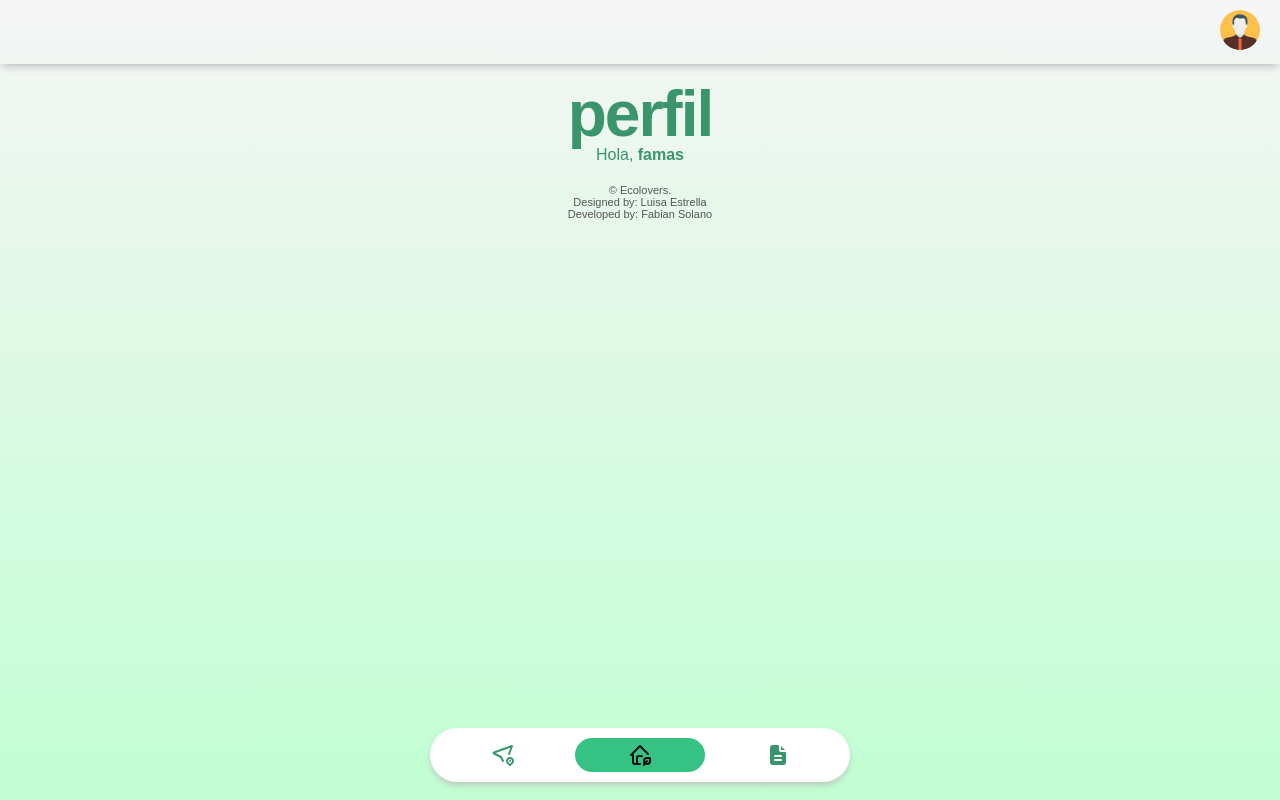
After one commit to MEPPERDONAS/ECOLOVERS, a Flask app: page /perfil in a window 1280 px wide. The commit adds this page. Run offline with Flask 3, Linux system fonts and the light colour scheme; a user stored in the database is signed in; some libraries are stand-ins or nearby versions.

Commit message:
acualizaciones de perfiles

```diff
--- a/app.py
+++ b/app.py
@@ -486,6 +486,11 @@ def tips():
     tips_list = [{'slug': s, 'title': GUIDES[s]['title'], 'tips': GUIDES[s]['tips']} for s in GUIDE_SLUGS if s in GUIDES]
     return render_template('tips.html', tips_by_category=tips_list, user=session.get('user'))
 
+@app.route('/perfil')
+@login_required
+def perfil():
+    return render_template('profile.html', user=session.get('user'))
+
 @app.route('/login', methods=['GET', 'POST'])
 def login():
     if request.method == 'POST':
--- a/static/styles.css
+++ b/static/styles.css
@@ -324,8 +324,14 @@ h1 span { color: var(--accent); }
   max-width: fit-content;
   font-weight: bold;
 }
+.btn-cls{
+  border:none;
+}
 
-.btn-primary { border-color: var(--accent); color: var(--accent); }
+.btn-primary { border-color: var(--accent); color: var(--accent);
+  animation: glow-reciclaje 3s infinite alternate;
+  transition: transform 0.2s ease;
+}
 .btn-primary:hover { background: var(--accent); color: #000; }
 
 .btn-danger { border-color: #ff4444; color: #ff4444; }
@@ -350,6 +356,11 @@ h1 span { color: var(--accent); }
   position: relative;
   transition: border-color 0.2s;
   animation: fadeIn 0.3s ease;
+  padding: 5px;
+}
+.image-card img {
+  border-radius: 4px;
+  width: auto;
 }
 
 @keyframes fadeIn {
@@ -611,7 +622,8 @@ h1 span { color: var(--accent); }
 
 #camera-video {
   width: 100%;
-  height: 260px;
+  max-height: 360px;
+  height: 100%;
   object-fit: cover;
   display: block;
 }
@@ -796,7 +808,6 @@ h1 span { color: var(--accent); }
 @media (max-width: 720px) {
   .camera-footer {
     flex-direction: column;
-    align-items: flex-start;
   }
 
   header{
@@ -923,6 +934,7 @@ footer {
   padding: 0 16px;
   font-weight: 700;
   color: #101010;
+  background: var(--accent2);
 }
 
 .camera-dock {
@@ -987,13 +999,11 @@ main {
   }
 
   .camera-dock {
-    bottom: 80px;
+    bottom: 20px;
     width: calc(100% - 16px);
+
   }
 
-  #camera-video {
-    height: 220px;
-  }
 }
 
 .btn-history {
@@ -1201,7 +1211,7 @@ main {
   display: flex;
   gap: 8px;
   align-items: center;
-  justify-content: space-between;
+  justify-content: end;
 }
 
 #switch-camera:disabled {
@@ -1229,3 +1239,75 @@ main {
 /* Opcional: Retraso para que no aparezcan todos al mismo tiempo */
 .retraso-1 { animation-delay: 0.2s; }
 .retraso-2 { animation-delay: 0.4s; }
+
+.header {
+    display: flex;
+    justify-content: flex-end;
+    padding: 10px 20px;
+}
+
+.profile-menu {
+    position: relative;
+}
+
+.profile-img {
+    width: 40px;
+    height: 40px;
+    border-radius: 50%;
+    cursor: pointer;
+    transition: transform 0.2s ease;
+}
+
+.profile-img:hover {
+    transform: scale(1.05);
+}
+
+.dropdown-menu {
+    position: absolute;
+    top: 50px;
+    right: 0;
+    width: 180px;
+    background: white;
+    border-radius: 12px;
+    box-shadow: 0 8px 20px rgba(0,0,0,0.15);
+    padding: 10px 0;
+    display: none;
+    flex-direction: column;
+    z-index: 100;
+}
+
+.dropdown-menu a {
+    padding: 10px 15px;
+    text-decoration: none;
+    color: #333;
+    display: flex;
+    font-size: 14px;
+    transition: background 0.2s;
+    align-items: center;
+    gap: 10px;
+}
+
+.dropdown-menu a:hover {
+    background: #f5f5f5;
+}
+
+.dropdown-menu hr {
+    border-top: 1px solid #eee;
+
+}
+.espacio {
+    height: 90px;
+  }
+
+  @keyframes glow-reciclaje {
+  0% {
+    box-shadow: 0 0 5px var(--accent);
+  }
+  50% {
+    box-shadow: 0 0 15px var(--accent2);
+    scale: 1.02;
+  }
+  100% {
+    box-shadow: 0 0 5px var(--accent);
+}
+  }
--- a/templates/base.html
+++ b/templates/base.html
@@ -9,12 +9,26 @@
 </head>
 
 <body>
-    <header>
-        <div class="profileimg">
-            <img src="{{ url_for('static', filename='profileicon.png') }}" alt="Profileimg">
+<header class="header">
+    <div class="profile-menu">
+        <img
+            src="{{ url_for('static', filename='profile2.jpg') }}"
+            alt="Profile"
+            class="profile-img"
+            onclick="toggleMenu()"
+        >
+
+        <div id="dropdownMenu" class="dropdown-menu">
+            <a href="/perfil"><span>👤</span> Perfil</a>
+            <a href="/historial"><span>⚙️</span> Configuración</a>
+            <hr>
+            <a href="{{ url_for('logout') }}" class="logout">
+                <span>{% include 'icons/logout-2.svg' %}</span>
+                Cerrar sesión
+            </a>
         </div>
-        <a class="btn btn-ghost btn-logout" href="{{ url_for('logout') }}">{% include 'icons/logout-2.svg' %}</a>
-    </header>
+    </div>
+</header>
     {% block content %}{% endblock %}
 
     <nav class="floating-island" aria-label="Accesos rapidos">
@@ -45,5 +59,19 @@
 
 </body>
 
+<script>
+function toggleMenu() {
+    const menu = document.getElementById("dropdownMenu");
+    menu.style.display = menu.style.display === "flex" ? "none" : "flex";
+}
 
+window.addEventListener("click", function(e) {
+    const menu = document.getElementById("dropdownMenu");
+    const profile = document.querySelector(".profile-img");
+
+    if (!profile.contains(e.target) && !menu.contains(e.target)) {
+        menu.style.display = "none";
+    }
+});
+</script>
 </html>
--- a/templates/index.html
+++ b/templates/index.html
@@ -7,6 +7,7 @@
 <div class="container">
   <div class="header-logo">
     <img src="{{ url_for('static', filename='LOGO.PNG') }}" alt="ecoloverlogo">
+  </div>
 
     <div class="user-info">
       <span> Hola, <strong>{{ user }}</strong></span>
@@ -122,8 +123,7 @@
 <div class="camera-dock" id="camera-dock" hidden>
   <div class="camera-dock-head">
     <div class="camera-dock-actions">
-      <button class="btn btn-ghost" id="switch-camera" type="button">Cambiar camara</button>
-      <button class="btn btn-ghost" id="close-camera-dock" type="button">✖</button>
+      <button class="btn btn-ghost btn-cls" id="close-camera-dock" type="button">✖</button>
     </div>
   </div>
   <div class="camera-body">
--- a/templates/login.html
+++ b/templates/login.html
@@ -9,6 +9,7 @@
 <body>
 
 <div class="container">
+  <div class="espacio"></div>
   <div class="header-logo">
       <img src="{{ url_for('static', filename='LOGO.PNG') }}" alt="ecoloverlogo">
 
--- /dev/null
+++ b/templates/profile.html
@@ -0,0 +1,11 @@
+{% extends "base.html" %}
+
+{% block title %}Perfil{% endblock %}
+
+{% block content %}
+<body>
+    <h1>perfil</h1>
+    <span> Hola, <strong>{{ user }}</strong></span>
+</body>
+
+{% endblock %}
```
Also changed, not shown: static/profile2.jpg (added), templates/icons/logout-2.svg.
